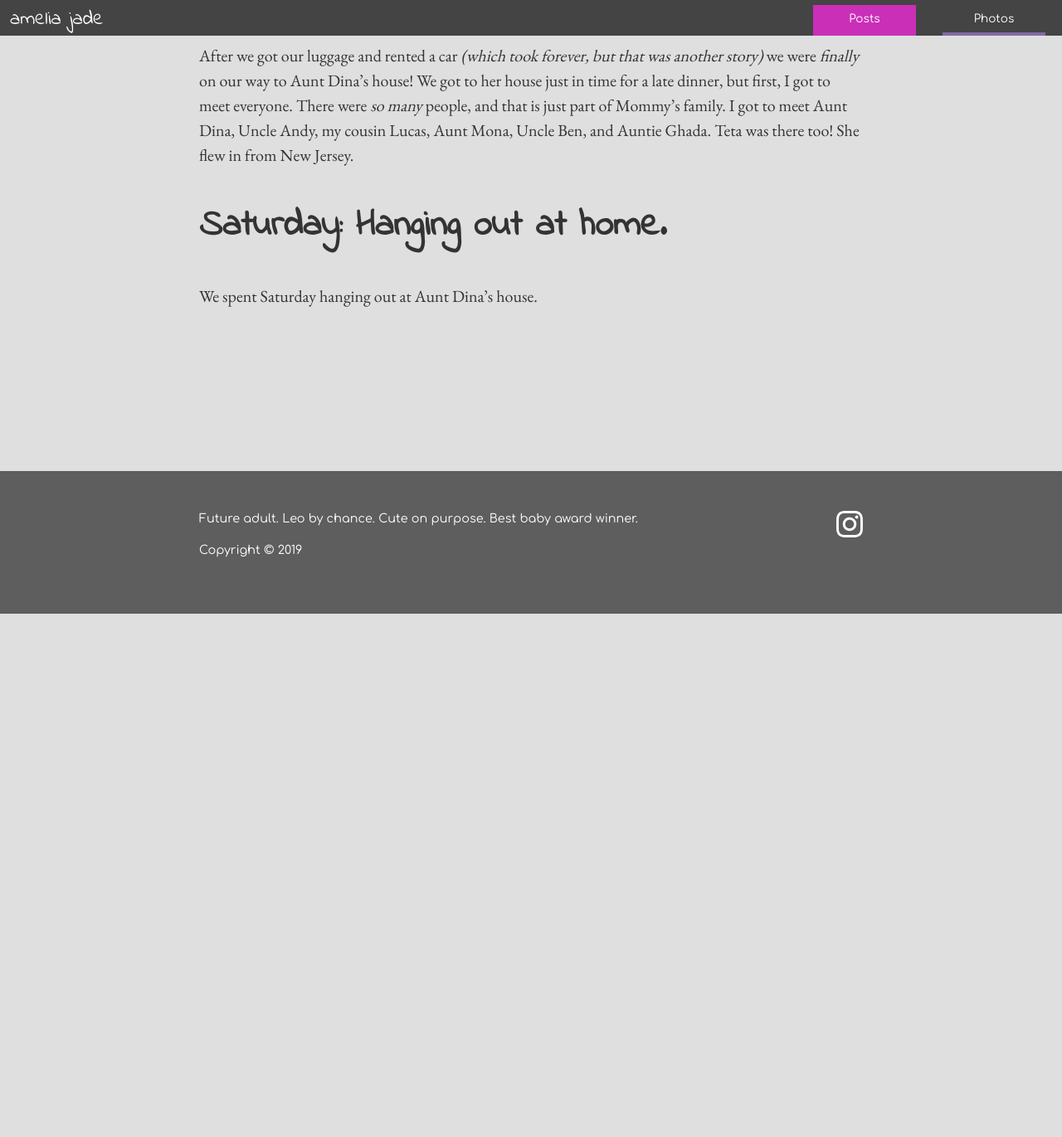
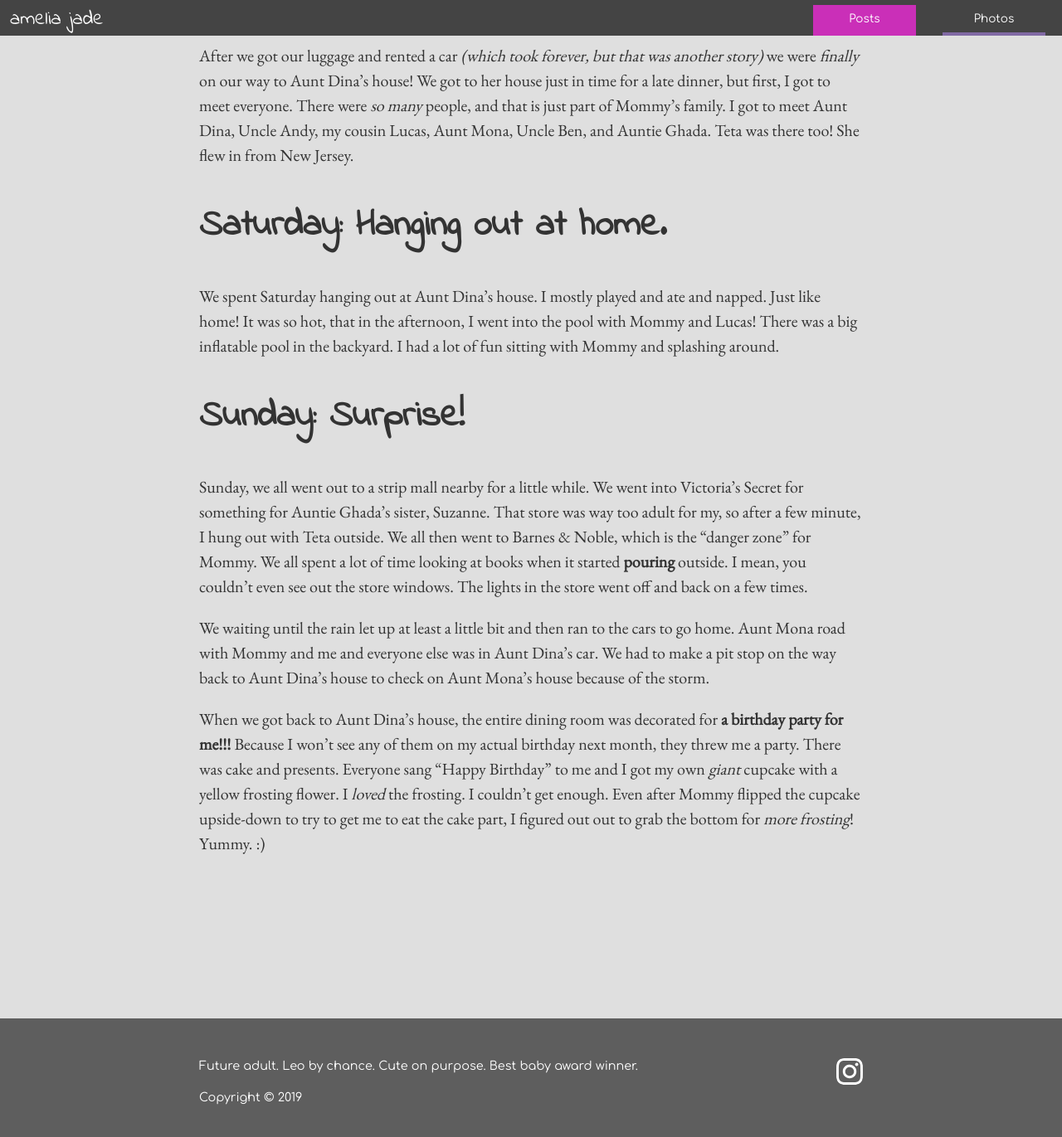
Before and after one commit to That-Dev-Girl-Sites/ameliahalabi.com, a Jekyll site: the page built from _posts/2019-07-01-first-vacation.md, in a window 1280 px wide and 1400 px high, scrolled down 597 px. Shown: the top 1371 px of the window at 83% size. Built offline with Jekyll 4.4.1, drawn with Linux system fonts in a browser that asks for light colours; before the commit the page ends 1337 px from its top, so only the background shows below that.

Commit message:
More in the latest post

```diff
--- a/_posts/2019-07-01-first-vacation.md
+++ b/_posts/2019-07-01-first-vacation.md
@@ -14,4 +14,12 @@ After we got our luggage and rented a car _(which took forever, but that was ano
 
 ## Saturday: Hanging out at home.
 
-We spent Saturday hanging out at Aunt Dina's house.
+We spent Saturday hanging out at Aunt Dina's house. I mostly played and ate and napped. Just like home! It was so hot, that in the afternoon, I went into the pool with Mommy and Lucas! There was a big inflatable pool in the backyard. I had a lot of fun sitting with Mommy and splashing around.
+
+## Sunday: Surprise!
+
+Sunday, we all went out to a strip mall nearby for a little while. We went into Victoria's Secret for something for Auntie Ghada's sister, Suzanne. That store was way too adult for my, so after a few minute, I hung out with Teta outside. We all then went to Barnes & Noble, which is the "danger zone" for Mommy. We all spent a lot of time looking at books when it started **pouring** outside. I mean, you couldn't even see out the store windows. The lights in the store went off and back on a few times.
+
+We waiting until the rain let up at least a little bit and then ran to the cars to go home. Aunt Mona road with Mommy and me and everyone else was in Aunt Dina's car. We had to make a pit stop on the way back to Aunt Dina's house to check on Aunt Mona's house because of the storm.
+
+When we got back to Aunt Dina's house, the entire dining room was decorated for **a birthday party for me!!!** Because I won't see any of them on my actual birthday next month, they threw me a party. There was cake and presents. Everyone sang "Happy Birthday" to me and I got my own _giant_ cupcake with a yellow frosting flower. I _loved_ the frosting. I couldn't get enough. Even after Mommy flipped the cupcake upside-down to try to get me to eat the cake part, I figured out out to grab the bottom for _more frosting_! Yummy. :)
```
